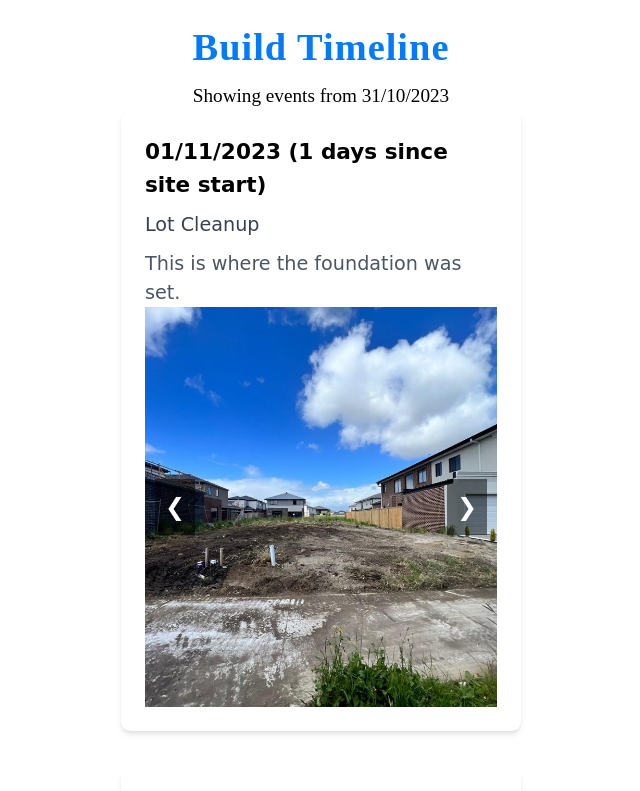
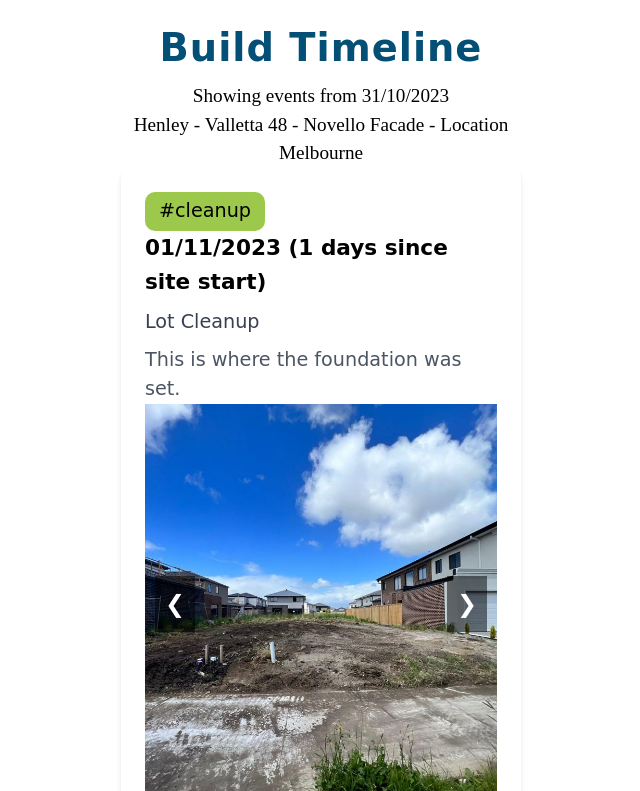
Before and after one commit to anoopsimon/timeline-view, a plain HTML site: page index.html in a window 1280 px wide. Both pictures are taken after a click on the button "View Timeline". Shown: the top 791 px of the page, without its empty margins (319-959 px from the left). Drawn offline with nearby package versions, Linux system fonts and the light colour scheme.

Commit message:
completed css migration

```diff
--- a/index.html
+++ b/index.html
@@ -27,6 +27,8 @@
     <header class="timeline-header">
         <h1 id="timeline-title"></h1>
         <h2 id="timeline-date"></h2>
+        <h4 id="timeline-additional"></h2>
+
     </header>
 
     <div id="events" class="flex flex-col items-center justify-center min-h-screen">
--- a/script.js
+++ b/script.js
@@ -2,12 +2,14 @@ $(document).ready(function () {
     var startDateStr = "31/10/2023";
     var title = "Build Timeline";
     var tagline = "Our Construction Journey";
+    var additional ="Henley - Valletta 48 - Novello Facade - Location Melbourne";
     var tagLineSub = "Welcome to our Build Timeline – a simple, informative journey showcasing the progress of our construction project. Explore images, dates, and milestones, providing valuable insights for fellow builders on their own construction journeys. Follow along and gain inspiration from our ongoing construction adventure";
 
     var timelineData = [
         {
             "date": "01/11/2023",
             "description": "Lot Cleanup",
+            "tag":"#cleanup",
             "comments": "This is where the foundation was set.",
             "images": [
                 "assets/lotcleanup/1.jpg",
@@ -18,6 +20,7 @@ $(document).ready(function () {
         {
             "date": "05/11/2023",
             "description": "Site Started",
+            "tag":"#sitestart",
             "comments": "This is frame was set.",
             "images": [
                 "assets/pre-slab/1.jpg",
@@ -28,6 +31,7 @@ $(document).ready(function () {
         {
             "date": "16/11/2023",
             "description": "Pre-Slab Inspection",
+            "tag":"#slab-inspection",
             "comments": "We've appointed an independent building inspector - NHI",
             "images": [
                 "assets/pre-slab/3.png",
@@ -36,6 +40,7 @@ $(document).ready(function () {
         {
             "date": "17/11/2023",
             "description": "Slab Pour",
+            "tag":"#slab",
             "comments": "We've appointed an independent building inspector - NHI",
             "images": [
                 "assets/slab/1.jpg",
@@ -48,6 +53,8 @@ $(document).ready(function () {
     // Update the text of the h1 and h2 elements
     document.getElementById("timeline-title").textContent = title;
     document.getElementById("timeline-date").textContent = "Showing events from " + startDateStr;
+    document.getElementById("timeline-additional").textContent = additional;
+
     document.getElementById("tagline").textContent = tagline;
 
     document.getElementById("tagline-sub").textContent = tagLineSub;
@@ -82,17 +89,24 @@ $(document).ready(function () {
 
 
     function displayTimelineEvents(data) {
-
+        var previousStageDate=startDateStr;
         var timelineHtml = '';
         data.forEach(function (event, index) {
             const daysSinceStart = calculateDaysSince(startDateStr, event.date);
+            const daysSincePreviousStage = calculateDaysSince(previousStageDate, event.date);
 
             timelineHtml += `<div class="max-w-xl w-full mx-auto bg-white p-5 rounded-lg shadow-md mb-8">`;
+            timelineHtml += `<div id="cleanup" style="background-color:#9cc94b; width:120px; border-radius:10px; padding:5px 10px; text-align:center;">${event.tag}</div>`;
+
             timelineHtml += `<div class="text-lg font-bold">${event.date} (${daysSinceStart} days since site start)</div>`;
+             if(daysSinceStart != daysSincePreviousStage ){
+            timelineHtml += `<div class="text-small" style="color:green"> (${daysSincePreviousStage} days since ${event.tag})</div>`;
+             }
             timelineHtml += `<p class="text-gray-700 my-2">${event.description}</p>`;
             timelineHtml += `<p class="text-gray-600">${event.comments}</p>`;
             timelineHtml += createImageGallery(event, index);
             timelineHtml += `</div>`;
+            previousStageDate=event.date;
         });
 
         $('#events').html(timelineHtml);
--- a/style.css
+++ b/style.css
@@ -27,11 +27,11 @@
   #timeline-title {
     font-size: 2em; /* Increase the font size for emphasis */
     font-weight: bold; /* Make the text bold */
-    color: #007bff; /* Use a theme color that matches your site's theme */
+    color: #034f75; /* Use a theme color that matches your site's theme */
     text-transform: capitalize; /* Convert text to uppercase for a modern look */
     margin-bottom: 5px; /* Add some spacing below the title */
     letter-spacing: 1px; /* Increase letter spacing for a stylish effect */
-    font-family: 'cursive';
+    font-family: cursive;
 }
 
 
@@ -57,9 +57,10 @@
 #tagline-sub  {
   margin: 0;
   font-size: 0.8em; /* Responsive font size */
-  color: white;
+  color: rgb(251, 251, 251);
 
 }
+
 
 
 
```
Also changed, not shown: assets/WhatsApp Image 2024-02-15 at 15.26.37_31cc2c3b.jpg (added).
